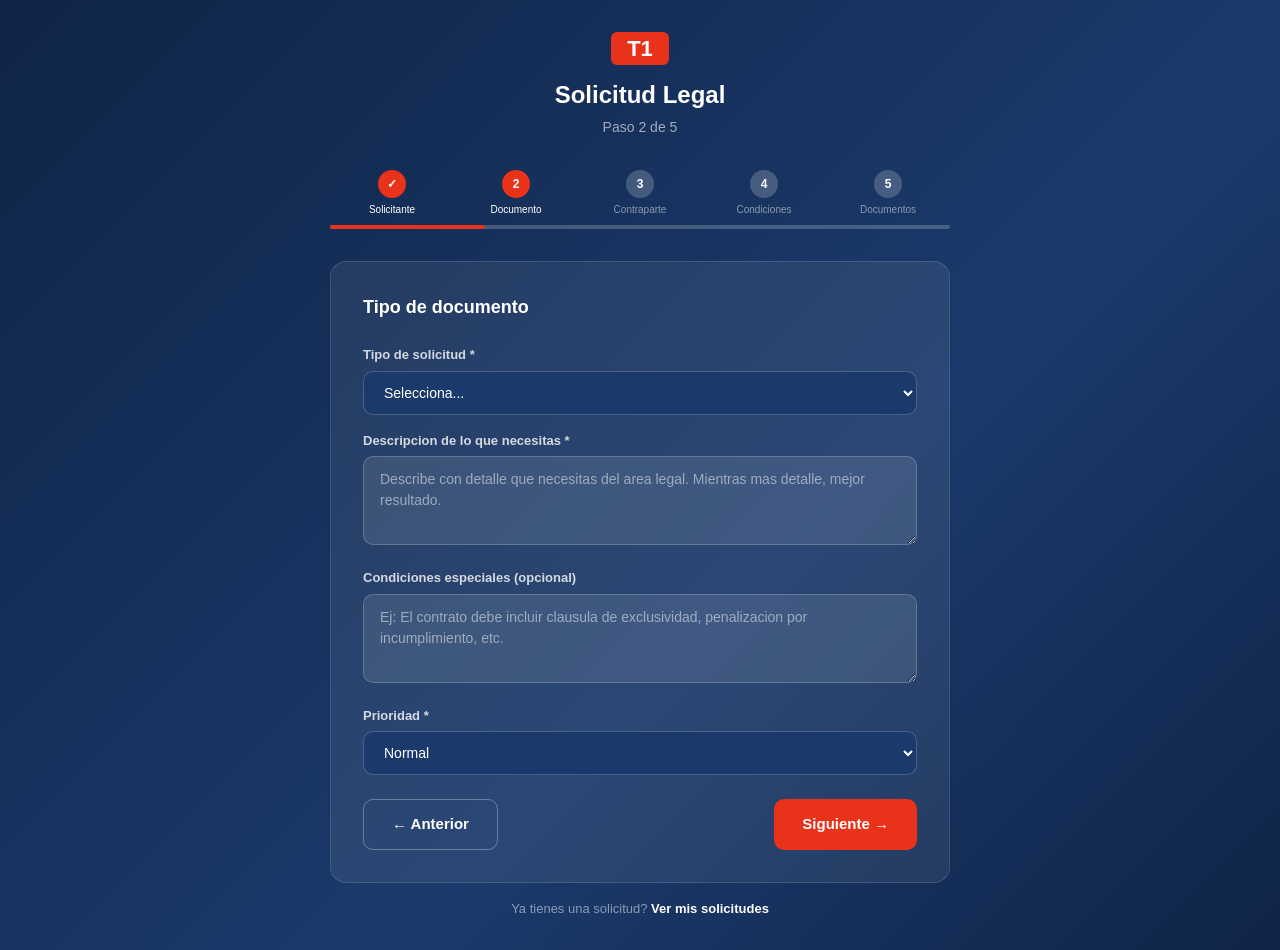
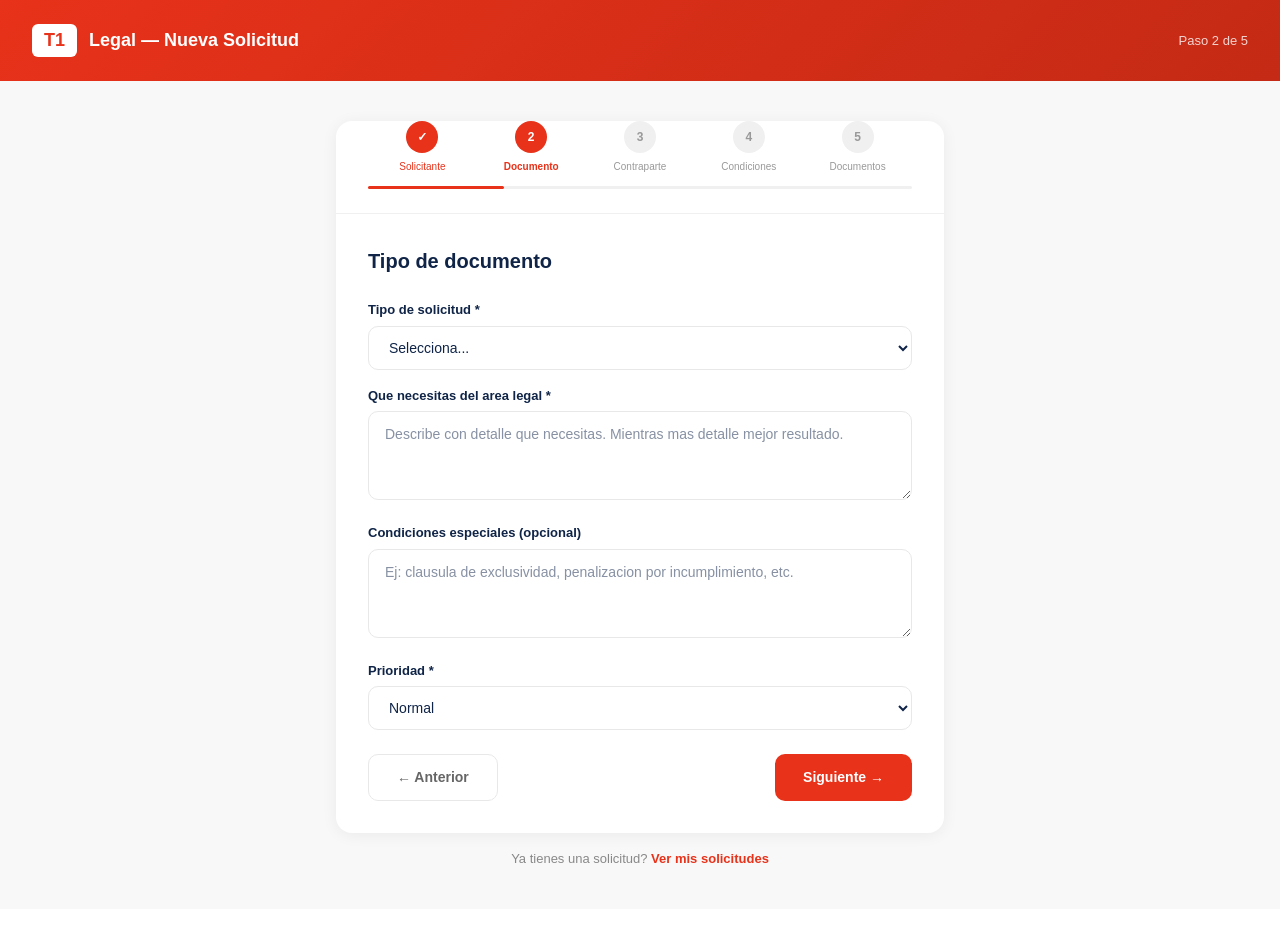
Before and after one commit to jovannipoceros-png/t1-legal, a Next.js app: page /solicitar in a window 1280 px wide. Both pictures are taken after a click on the button "Siguiente →". After the commit the page ends 909 px from the top, so only its background shows below. Built offline with nearby package versions, Linux system fonts and the light colour scheme.

Commit message:
feat: formulario solicitar rediseno blanco rojo

```diff
--- a/src/app/solicitar/page.tsx
+++ b/src/app/solicitar/page.tsx
@@ -10,71 +10,72 @@ export default function Solicitar() {
     condiciones_especiales: '', descripcion: '',
     nombre_empresa: '', rfc: '', apoderado: '',
     vigencia: '', plazo_pago: '', tipo_dias_pago: 'naturales',
-    tipo_firma: 'electronica', prioridad: 'Normal',
+    tipo_firma: 'Electronica', prioridad: 'Normal',
   })
   const [archivos, setArchivos] = useState<File[]>([])
-
   const set = (k: string, v: string) => setForm(f => ({ ...f, [k]: v }))
   const total = 5
 
-  const areas = ['Comercial','Finanzas','Tecnologia','Operaciones','Recursos Humanos','Direccion','Otro']
+  const areas = ['T1 Pagos','T1 Envios','T1 Tienda','T1 Score','Ultima Milla','Marketing','RH','TI','Otro']
   const tipos = ['Contrato','Convenio de Confidencialidad','Convenio Modificatorio','Anexo','NDA','Otro']
   const contratos = ['Servicios','Compraventa','Prestamo','Distribucion','Licencia','Otro']
 
   const Progress = () => (
-    <div style={{ marginBottom: '32px' }}>
-      <div style={{ display: 'flex', justifyContent: 'space-between', marginBottom: '8px' }}>
+    <div style={{ padding: '0 32px 24px', borderBottom: '1px solid #F0F0F0', marginBottom: '32px' }}>
+      <div style={{ display: 'flex', justifyContent: 'space-between', marginBottom: '12px' }}>
         {['Solicitante','Documento','Contraparte','Condiciones','Documentos'].map((s, i) => (
-          <div key={i} style={{ display: 'flex', flexDirection: 'column', alignItems: 'center', gap: '4px', width: '20%' }}>
-            <div style={{ width: '28px', height: '28px', borderRadius: '50%', background: i + 1 <= paso ? '#E8321A' : 'rgba(255,255,255,0.2)', display: 'flex', alignItems: 'center', justifyContent: 'center', fontSize: '12px', fontWeight: 700, color: 'white' }}>
-              {i + 1 < paso ? '✓' : i + 1}
+          <div key={i} style={{ display: 'flex', flexDirection: 'column', alignItems: 'center', gap: '6px', width: '20%' }}>
+            <div style={{ width: '32px', height: '32px', borderRadius: '50%', background: i+1 <= paso ? '#E8321A' : '#F0F0F0', display: 'flex', alignItems: 'center', justifyContent: 'center', fontSize: '12px', fontWeight: 700, color: i+1 <= paso ? 'white' : '#999' }}>
+              {i+1 < paso ? '✓' : i+1}
             </div>
-            <span style={{ fontSize: '10px', color: i + 1 <= paso ? 'white' : 'rgba(255,255,255,0.5)', textAlign: 'center' }}>{s}</span>
+            <span style={{ fontSize: '10px', color: i+1 <= paso ? '#E8321A' : '#999', fontWeight: i+1 === paso ? 700 : 400, textAlign: 'center' }}>{s}</span>
           </div>
         ))}
       </div>
-      <div style={{ height: '4px', background: 'rgba(255,255,255,0.2)', borderRadius: '2px' }}>
+      <div style={{ height: '3px', background: '#F0F0F0', borderRadius: '2px' }}>
         <div style={{ height: '100%', width: `${((paso-1)/(total-1))*100}%`, background: '#E8321A', borderRadius: '2px', transition: 'width 0.4s' }} />
       </div>
     </div>
   )
 
   const Label = ({ text }: { text: string }) => (
-    <label style={{ display: 'block', color: 'rgba(255,255,255,0.8)', fontSize: '13px', fontWeight: 600, marginBottom: '6px' }}>{text}</label>
+    <label style={{ display: 'block', color: '#0F2447', fontSize: '13px', fontWeight: 600, marginBottom: '6px' }}>{text}</label>
   )
   const Input = ({ k, placeholder, type='text' }: { k: string, placeholder: string, type?: string }) => (
     <input type={type} placeholder={placeholder} value={(form as any)[k]} onChange={e => set(k, e.target.value)}
-      style={{ width: '100%', padding: '12px 16px', borderRadius: '10px', border: '1px solid rgba(255,255,255,0.2)', background: 'rgba(255,255,255,0.1)', color: 'white', fontSize: '14px', boxSizing: 'border-box', outline: 'none' }} />
+      style={{ width: '100%', padding: '12px 16px', borderRadius: '10px', border: '1.5px solid #E8E8E8', background: 'white', color: '#0F2447', fontSize: '14px', boxSizing: 'border-box', outline: 'none' }} />
   )
   const Select = ({ k, options }: { k: string, options: string[] }) => (
     <select value={(form as any)[k]} onChange={e => set(k, e.target.value)}
-      style={{ width: '100%', padding: '12px 16px', borderRadius: '10px', border: '1px solid rgba(255,255,255,0.2)', background: '#1B3A6B', color: 'white', fontSize: '14px', boxSizing: 'border-box', outline: 'none' }}>
+      style={{ width: '100%', padding: '12px 16px', borderRadius: '10px', border: '1.5px solid #E8E8E8', background: 'white', color: '#0F2447', fontSize: '14px', boxSizing: 'border-box', outline: 'none' }}>
       <option value="">Selecciona...</option>
       {options.map((o,i) => <option key={i}>{o}</option>)}
     </select>
   )
   const Textarea = ({ k, placeholder }: { k: string, placeholder: string }) => (
     <textarea placeholder={placeholder} value={(form as any)[k]} onChange={e => set(k, e.target.value)} rows={3}
-      style={{ width: '100%', padding: '12px 16px', borderRadius: '10px', border: '1px solid rgba(255,255,255,0.2)', background: 'rgba(255,255,255,0.1)', color: 'white', fontSize: '14px', boxSizing: 'border-box', resize: 'vertical', outline: 'none' }} />
+      style={{ width: '100%', padding: '12px 16px', borderRadius: '10px', border: '1.5px solid #E8E8E8', background: 'white', color: '#0F2447', fontSize: '14px', boxSizing: 'border-box', resize: 'vertical', outline: 'none' }} />
   )
   const Btn = ({ label, onClick, secondary=false }: { label: string, onClick: () => void, secondary?: boolean }) => (
-    <button onClick={onClick} style={{ padding: '13px 28px', borderRadius: '10px', border: secondary ? '1px solid rgba(255,255,255,0.3)' : 'none', background: secondary ? 'transparent' : '#E8321A', color: 'white', fontWeight: 700, fontSize: '15px', cursor: 'pointer' }}>{label}</button>
+    <button onClick={onClick} style={{ padding: '12px 28px', borderRadius: '10px', border: secondary ? '1.5px solid #E8E8E8' : 'none', background: secondary ? 'white' : '#E8321A', color: secondary ? '#666' : 'white', fontWeight: 700, fontSize: '14px', cursor: 'pointer' }}>{label}</button>
   )
 
   return (
-    <div style={{ minHeight: '100vh', background: 'linear-gradient(135deg, #0F2447 0%, #1B3A6B 60%, #0F2447 100%)', fontFamily: 'sans-serif', display: 'flex', alignItems: 'center', justifyContent: 'center', padding: '32px' }}>
-      <div style={{ width: '100%', maxWidth: '620px' }}>
-        <div style={{ textAlign: 'center', marginBottom: '32px' }}>
-          <span style={{ background: '#E8321A', color: 'white', fontWeight: 900, fontSize: '22px', padding: '4px 16px', borderRadius: '6px' }}>T1</span>
-          <h1 style={{ color: 'white', fontSize: '24px', fontWeight: 700, margin: '12px 0 4px' }}>Solicitud Legal</h1>
-          <p style={{ color: 'rgba(255,255,255,0.6)', fontSize: '14px', margin: 0 }}>Paso {paso} de {total}</p>
+    <div style={{ minHeight: '100vh', background: '#F8F8F8', fontFamily: 'sans-serif' }}>
+      <div style={{ background: 'linear-gradient(135deg, #E8321A 0%, #C42A15 100%)', padding: '24px 32px', display: 'flex', alignItems: 'center', gap: '12px' }}>
+        <span style={{ background: 'white', color: '#E8321A', fontWeight: 900, fontSize: '18px', padding: '3px 12px', borderRadius: '6px' }}>T1</span>
+        <span style={{ color: 'white', fontWeight: 700, fontSize: '18px' }}>Legal — Nueva Solicitud</span>
+        <span style={{ marginLeft: 'auto', color: 'rgba(255,255,255,0.8)', fontSize: '13px' }}>Paso {paso} de {total}</span>
       </div>
+
+      <div style={{ maxWidth: '640px', margin: '40px auto', padding: '0 16px' }}>
+        <div style={{ background: 'white', borderRadius: '16px', boxShadow: '0 2px 16px rgba(0,0,0,0.06)', overflow: 'hidden' }}>
           <Progress />
-        <div style={{ background: 'rgba(255,255,255,0.07)', borderRadius: '16px', padding: '32px', border: '1px solid rgba(255,255,255,0.12)' }}>
+          <div style={{ padding: '0 32px 32px' }}>
 
             {paso === 1 && (
               <div>
-              <h2 style={{ color: 'white', fontSize: '18px', fontWeight: 700, margin: '0 0 24px' }}>Datos del solicitante</h2>
+                <h2 style={{ color: '#0F2447', fontSize: '20px', fontWeight: 700, margin: '0 0 24px' }}>Datos del solicitante</h2>
                 <div style={{ marginBottom: '16px' }}><Label text="Nombre completo *" /><Input k="nombre" placeholder="Juan Garcia" /></div>
                 <div style={{ marginBottom: '16px' }}><Label text="Correo electronico *" /><Input k="correo" placeholder="juan@t1.com" type="email" /></div>
                 <div style={{ marginBottom: '16px' }}>
@@ -94,7 +95,7 @@ export default function Solicitar() {
 
             {paso === 2 && (
               <div>
-              <h2 style={{ color: 'white', fontSize: '18px', fontWeight: 700, margin: '0 0 24px' }}>Tipo de documento</h2>
+                <h2 style={{ color: '#0F2447', fontSize: '20px', fontWeight: 700, margin: '0 0 24px' }}>Tipo de documento</h2>
                 <div style={{ marginBottom: '16px' }}>
                   <Label text="Tipo de solicitud *" />
                   <Select k="tipo_solicitud" options={tipos} />
@@ -108,12 +109,12 @@ export default function Solicitar() {
                   </div>
                 )}
                 <div style={{ marginBottom: '16px' }}>
-                <Label text="Descripcion de lo que necesitas *" />
-                <Textarea k="descripcion" placeholder="Describe con detalle que necesitas del area legal. Mientras mas detalle, mejor resultado." />
+                  <Label text="Que necesitas del area legal *" />
+                  <Textarea k="descripcion" placeholder="Describe con detalle que necesitas. Mientras mas detalle mejor resultado." />
                 </div>
                 <div style={{ marginBottom: '16px' }}>
                   <Label text="Condiciones especiales (opcional)" />
-                <Textarea k="condiciones_especiales" placeholder="Ej: El contrato debe incluir clausula de exclusividad, penalizacion por incumplimiento, etc." />
+                  <Textarea k="condiciones_especiales" placeholder="Ej: clausula de exclusividad, penalizacion por incumplimiento, etc." />
                 </div>
                 <div style={{ marginBottom: '24px' }}>
                   <Label text="Prioridad *" />
@@ -128,7 +129,7 @@ export default function Solicitar() {
 
             {paso === 3 && (
               <div>
-              <h2 style={{ color: 'white', fontSize: '18px', fontWeight: 700, margin: '0 0 24px' }}>Datos de la contraparte</h2>
+                <h2 style={{ color: '#0F2447', fontSize: '20px', fontWeight: 700, margin: '0 0 24px' }}>Datos de la contraparte</h2>
                 <div style={{ marginBottom: '16px' }}><Label text="Nombre de la empresa *" /><Input k="nombre_empresa" placeholder="Empresa S.A. de C.V." /></div>
                 <div style={{ marginBottom: '16px' }}><Label text="RFC" /><Input k="rfc" placeholder="EMP123456ABC" /></div>
                 <div style={{ marginBottom: '24px' }}><Label text="Apoderado legal" /><Input k="apoderado" placeholder="Nombre del representante legal" /></div>
@@ -141,7 +142,7 @@ export default function Solicitar() {
 
             {paso === 4 && (
               <div>
-              <h2 style={{ color: 'white', fontSize: '18px', fontWeight: 700, margin: '0 0 24px' }}>Condiciones del contrato</h2>
+                <h2 style={{ color: '#0F2447', fontSize: '20px', fontWeight: 700, margin: '0 0 24px' }}>Condiciones del contrato</h2>
                 <div style={{ marginBottom: '16px' }}><Label text="Vigencia" /><Input k="vigencia" placeholder="Ej: 12 meses, 1 año, indefinida" /></div>
                 <div style={{ display: 'grid', gridTemplateColumns: '1fr 1fr', gap: '16px', marginBottom: '16px' }}>
                   <div><Label text="Plazo de pago" /><Input k="plazo_pago" placeholder="Ej: 30" /></div>
@@ -160,30 +161,29 @@ export default function Solicitar() {
 
             {paso === 5 && (
               <div>
-              <h2 style={{ color: 'white', fontSize: '18px', fontWeight: 700, margin: '0 0 8px' }}>Documentos de soporte</h2>
-              <p style={{ color: 'rgba(255,255,255,0.6)', fontSize: '13px', margin: '0 0 24px' }}>Adjunta contratos previos, VoBo, documentos corporativos o cualquier archivo de soporte. PDF, Word, Excel y mas.</p>
-              <div
-                onClick={() => document.getElementById('file-input')?.click()}
-                style={{ border: '2px dashed rgba(255,255,255,0.3)', borderRadius: '12px', padding: '32px', textAlign: 'center', cursor: 'pointer', marginBottom: '16px', transition: 'border-color 0.2s' }}>
+                <h2 style={{ color: '#0F2447', fontSize: '20px', fontWeight: 700, margin: '0 0 8px' }}>Documentos de soporte</h2>
+                <p style={{ color: '#888', fontSize: '13px', margin: '0 0 24px' }}>Adjunta contratos previos, VoBo, documentos corporativos o cualquier archivo de soporte.</p>
+                <div onClick={() => document.getElementById('file-input')?.click()}
+                  style={{ border: '2px dashed #E8E8E8', borderRadius: '12px', padding: '32px', textAlign: 'center', cursor: 'pointer', marginBottom: '16px', background: '#FAFAFA' }}>
                   <div style={{ fontSize: '32px', marginBottom: '8px' }}>📎</div>
-                <p style={{ color: 'white', fontWeight: 600, margin: '0 0 4px' }}>Haz clic para adjuntar archivos</p>
-                <p style={{ color: 'rgba(255,255,255,0.5)', fontSize: '12px', margin: 0 }}>PDF, Word, Excel, imagenes y mas — sin limite de tipo</p>
+                  <p style={{ color: '#0F2447', fontWeight: 600, margin: '0 0 4px' }}>Haz clic para adjuntar archivos</p>
+                  <p style={{ color: '#888', fontSize: '12px', margin: 0 }}>PDF, Word, Excel, imagenes y mas — sin limite de tipo</p>
                   <input id="file-input" type="file" multiple style={{ display: 'none' }}
                     onChange={e => { if (e.target.files) setArchivos(Array.from(e.target.files)) }} />
                 </div>
                 {archivos.length > 0 && (
-                <div style={{ marginBottom: '24px' }}>
-                  {archivos.map((f, i) => (
-                    <div key={i} style={{ display: 'flex', alignItems: 'center', gap: '10px', padding: '10px 14px', background: 'rgba(255,255,255,0.08)', borderRadius: '8px', marginBottom: '6px' }}>
+                  <div style={{ marginBottom: '16px' }}>
+                    {archivos.map((f,i) => (
+                      <div key={i} style={{ display: 'flex', alignItems: 'center', gap: '10px', padding: '10px 14px', background: '#F8F8F8', borderRadius: '8px', marginBottom: '6px', border: '1px solid #F0F0F0' }}>
                         <span style={{ fontSize: '16px' }}>📄</span>
-                      <span style={{ color: 'white', fontSize: '13px', flex: 1 }}>{f.name}</span>
-                      <span style={{ color: 'rgba(255,255,255,0.5)', fontSize: '12px' }}>{(f.size/1024).toFixed(0)} KB</span>
+                        <span style={{ color: '#0F2447', fontSize: '13px', flex: 1 }}>{f.name}</span>
+                        <span style={{ color: '#888', fontSize: '12px' }}>{(f.size/1024).toFixed(0)} KB</span>
                       </div>
                     ))}
                   </div>
                 )}
-              <div style={{ background: 'rgba(232,50,26,0.15)', border: '1px solid rgba(232,50,26,0.3)', borderRadius: '10px', padding: '12px 16px', marginBottom: '24px' }}>
-                <p style={{ color: 'rgba(255,255,255,0.8)', fontSize: '12px', margin: 0 }}>🔒 Tus documentos se almacenan de forma segura y encriptada. Solo el area legal de T1 tiene acceso.</p>
+                <div style={{ background: '#FFF5F5', border: '1px solid #FFD0CC', borderRadius: '10px', padding: '12px 16px', marginBottom: '24px' }}>
+                  <p style={{ color: '#C42A15', fontSize: '12px', margin: 0 }}>🔒 Tus documentos se almacenan de forma segura y encriptada. Solo el area legal de T1 tiene acceso.</p>
                 </div>
                 <div style={{ display: 'flex', justifyContent: 'space-between' }}>
                   <Btn label="← Anterior" onClick={() => setPaso(4)} secondary />
@@ -195,8 +195,9 @@ export default function Solicitar() {
             )}
 
           </div>
-        <p style={{ textAlign: 'center', color: 'rgba(255,255,255,0.5)', fontSize: '13px', marginTop: '16px' }}>
-          Ya tienes una solicitud? <a href="/login" style={{ color: 'white', fontWeight: 700, textDecoration: 'none' }}>Ver mis solicitudes</a>
+        </div>
+        <p style={{ textAlign: 'center', color: '#888', fontSize: '13px', marginTop: '16px' }}>
+          Ya tienes una solicitud? <a href="/login" style={{ color: '#E8321A', fontWeight: 700, textDecoration: 'none' }}>Ver mis solicitudes</a>
         </p>
       </div>
     </div>
```
Lines whose indentation alone changed are shown as unchanged.
